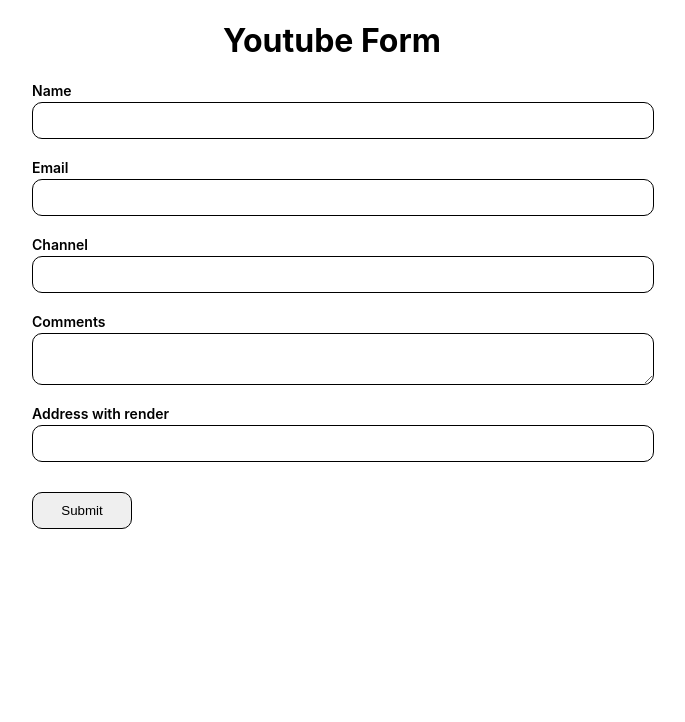
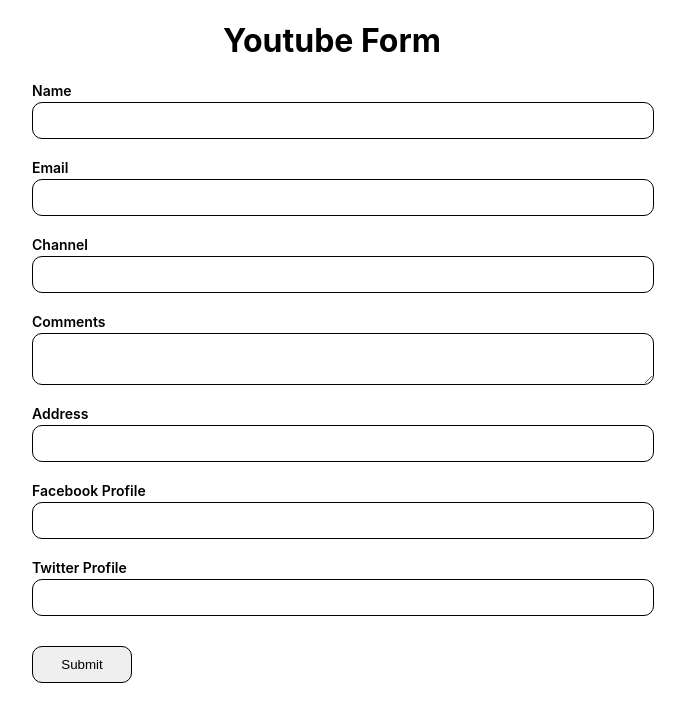
Before and after one commit to usmanakmalcs/react-formik, a React (Create React App) app: page / in a window 1280 px wide. Shown: the top 722 px of the page, without its empty margins (308-993 px from the left). Built offline with nearby package versions, Linux system fonts and the light colour scheme.

Commit message:
Formik Nested Objects

```diff
--- a/src/components/YoutubeForm.js
+++ b/src/components/YoutubeForm.js
@@ -9,6 +9,10 @@
   channel: "",
   comments: "",
   address: "",
+  social: {
+    facebook: "",
+    twitter: "",
+  },
 };
 
 const onSubmit = (values) => console.log(values);
@@ -65,7 +69,7 @@
 
           <div className="form-control">
             <label htmlFor="address" data-testid="address">
-              Address with render
+              Address
             </label>
             <Field name="address">
               {(props) => {
@@ -82,6 +86,15 @@
             </Field>
           </div>
 
+          <div className="form-control">
+            <label htmlFor="facebook"> Facebook Profile </label>
+            <Field type="text" id="facebook" name="social.facebook" />
+          </div>
+
+          <div className="form-control">
+            <label htmlFor="twitter"> Twitter Profile </label>
+            <Field type="text" id="twitter" name="social.twitter" />
+          </div>
           <button type="submit">Submit</button>
         </Form>
       </Formik>
```
